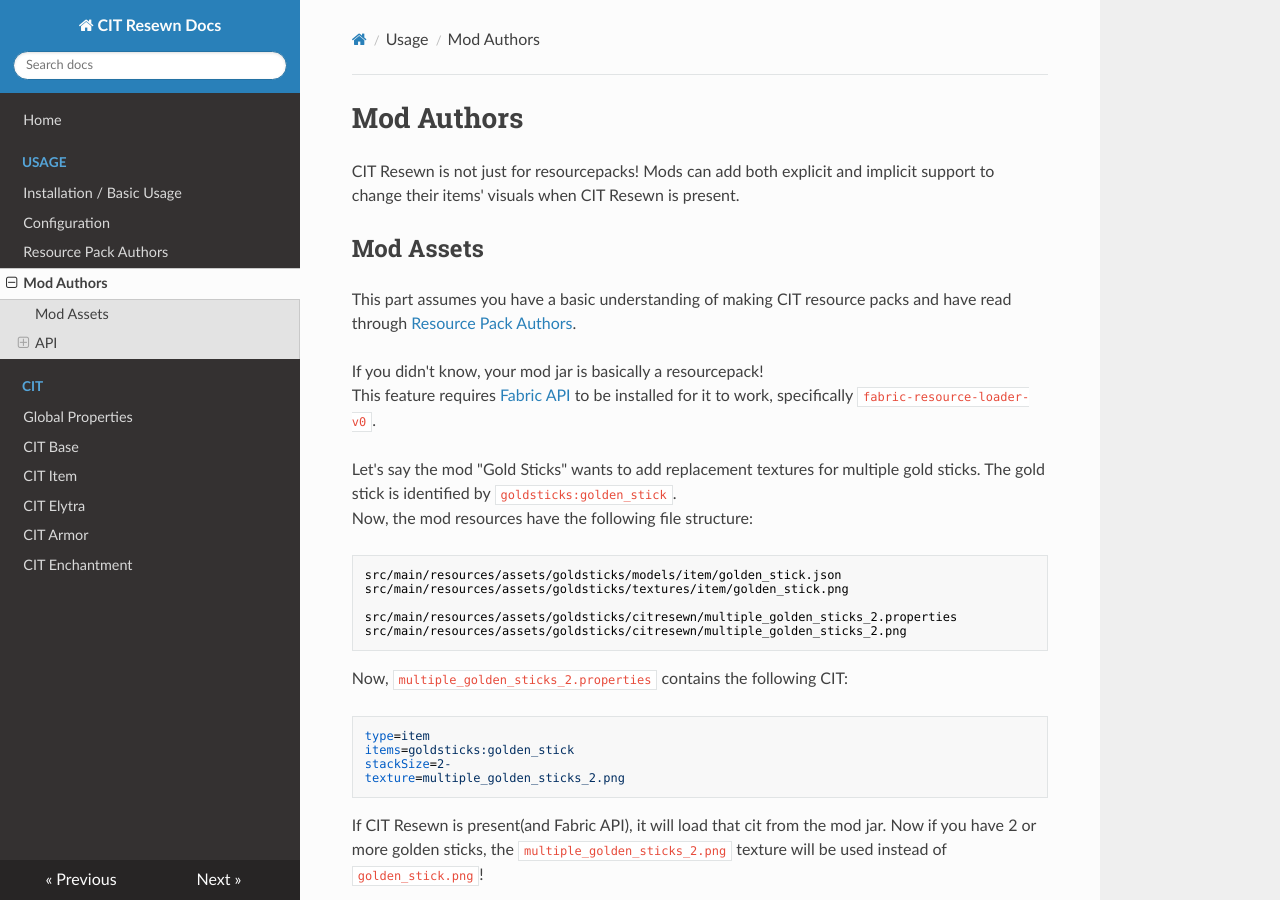
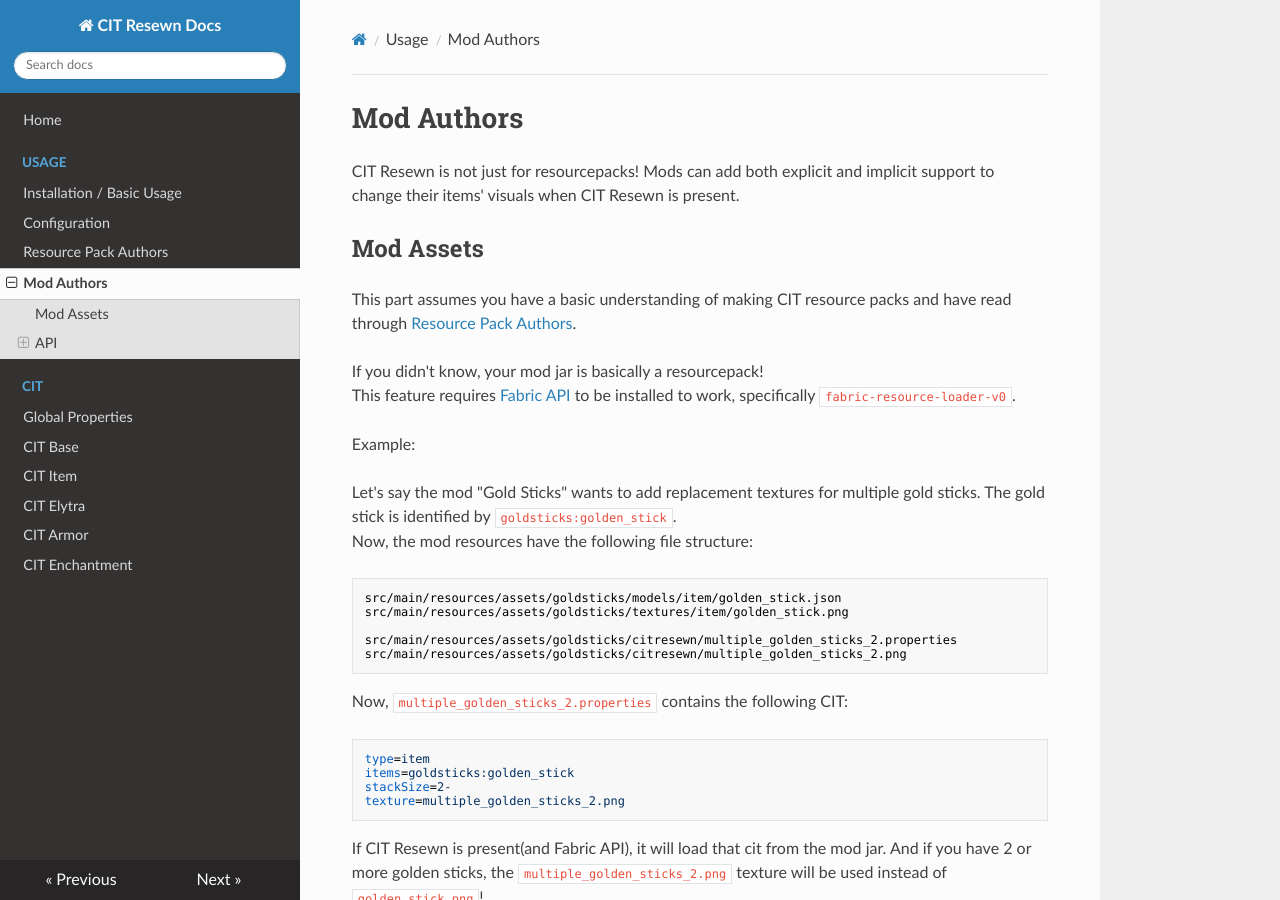
Before and after one commit to SHsuperCM/CITResewn, an MkDocs documentation site: the page built from docs/usage/mod_authors.md, in a window 1280 px wide and 900 px high. Built offline with MkDocs 1.6.1, drawn with Linux system fonts in a browser that asks for light colours; nearby versions of some CDN libraries.

Commit message:
Minor edits to mod authors

````diff
--- a/docs/usage/mod_authors.md
+++ b/docs/usage/mod_authors.md
@@ -11,7 +11,9 @@
 
 If you didn't know, your mod jar is basically a resourcepack!
 This feature requires [Fabric API](https://www.curseforge.com/minecraft/mc-mods/fabric-api)
-to be installed for it to work, specifically `fabric-resource-loader-v0`.
+to be installed to work, specifically `fabric-resource-loader-v0`.
+
+Example:
 
 Let's say the mod "Gold Sticks" wants to add replacement textures for multiple gold sticks.
 The gold stick is identified by `goldsticks:golden_stick`.
@@ -33,7 +35,7 @@
 ```
 
 If CIT Resewn is present(and Fabric API), it will load that cit from the mod jar.
-Now if you have 2 or more golden sticks, the `multiple_golden_sticks_2.png` texture will
+And if you have 2 or more golden sticks, the `multiple_golden_sticks_2.png` texture will
 be used instead of `golden_stick.png`!
 
 ## API
````
